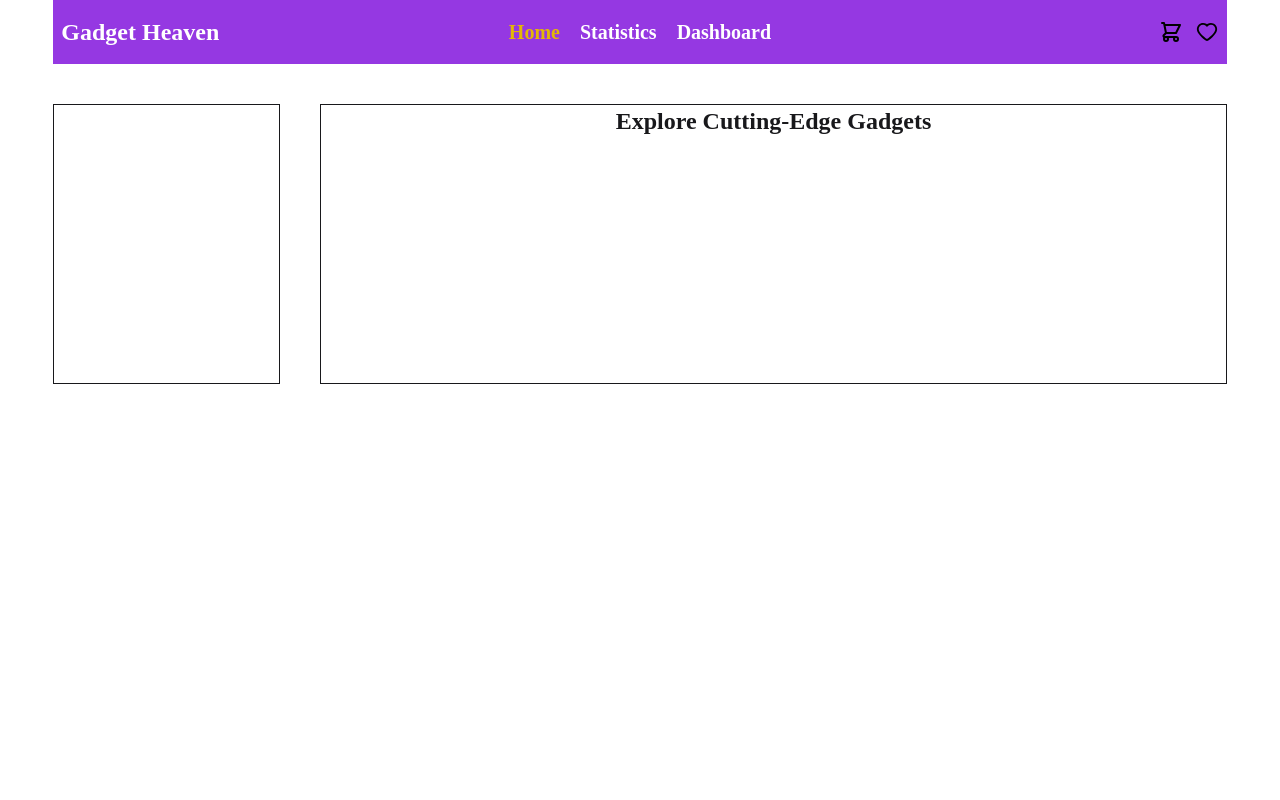
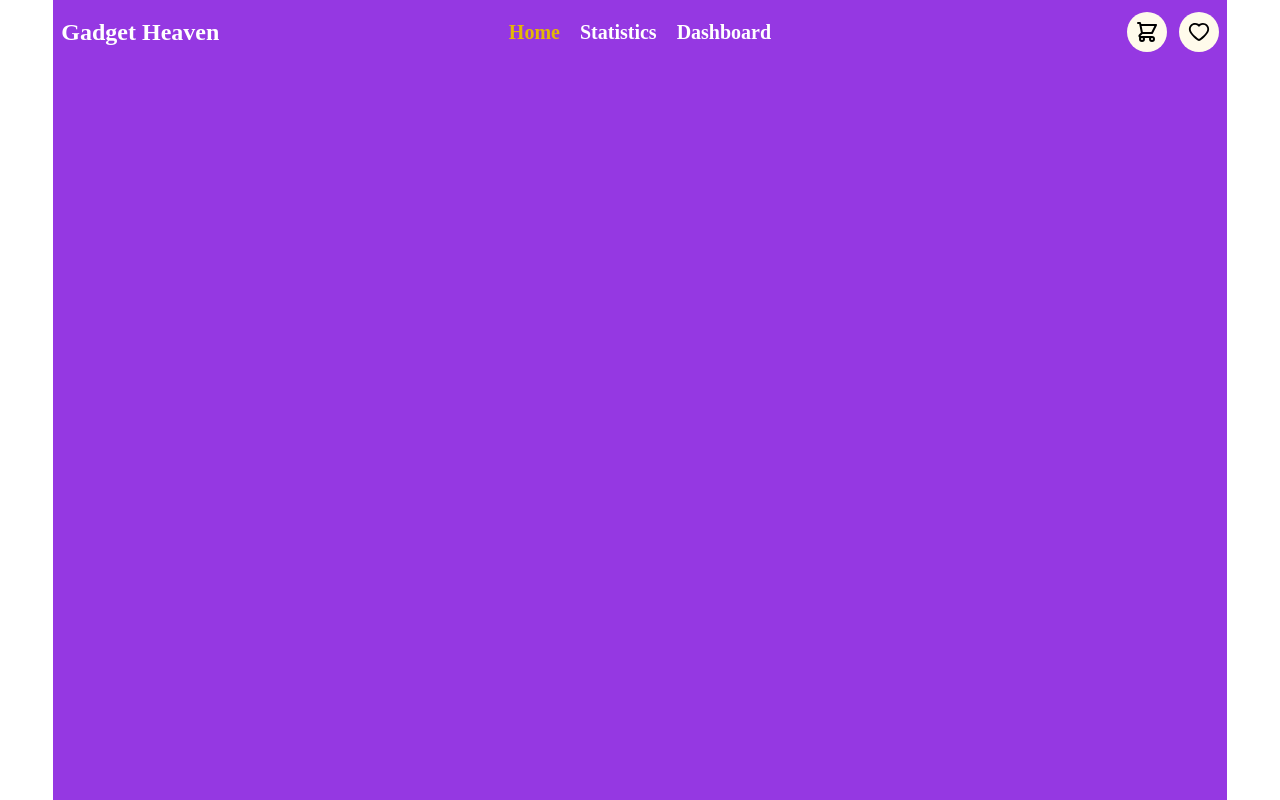
Before and after one commit to sadhin28/gadgetHeaven-A8, a React (Vite) app: page / in a window 1280 px wide. Shown: the top 800 px of the page. Built offline with nearby package versions, Linux system fonts and the light colour scheme.

Commit message:
add navbar

```diff
--- a/src/Components/Home.jsx
+++ b/src/Components/Home.jsx
@@ -2,8 +2,8 @@ import React from 'react';
 
 const Home = () => {
     return (
-        <div className='mt-10'>
-           <div className='bg-[#9538E2]'>
+        <div className=''>
+           <div className='bg-[#9538E2] h-[810px]' >
 
            </div>
             <div className='flex gap-10'>
--- a/src/Components/Nav/NavBar.jsx
+++ b/src/Components/Nav/NavBar.jsx
@@ -5,14 +5,14 @@ import { AiOutlineHeart } from "react-icons/ai";
 import '../Nav/Navbar.css'
 import { useState } from "react";
 const Navbar = () => {
-    const [cart,setcart]=useState(0)
+
     const links =<>
          <NavLink to="/">Home</NavLink>
          <NavLink to="/Statistics">Statistics</NavLink>
          <NavLink to="/Dashboard">Dashboard</NavLink>
     </>
     return (
-        <div className="sticky top-0 z-30 navbar text-white bg-[#9538E2] transform-border scale-3d border-b-amber-50  ">
+        <div className="sticky  hover:shadow-sm top-0 z-30 navbar text-white bg-[#9538E2] transform-border scale-3d  ">
             <div className="navbar-start">
                 <div className="dropdown">
                     <div tabIndex={0} role="button" className="btn btn-ghost lg:hidden">
@@ -37,10 +37,10 @@ const Navbar = () => {
             </div>
 
                 <div className="navbar-end  text-black flex gap-3 text-2xl justify-items-center ">
-                        <div className="">
+                        <div className="p-2 bg-amber-50 rounded-full">
                             <HiOutlineShoppingCart />
                         </div>
-                        <div>
+                        <div className="p-2 bg-amber-50 rounded-full">
                             <AiOutlineHeart />
                         </div>
                 </div>
```
